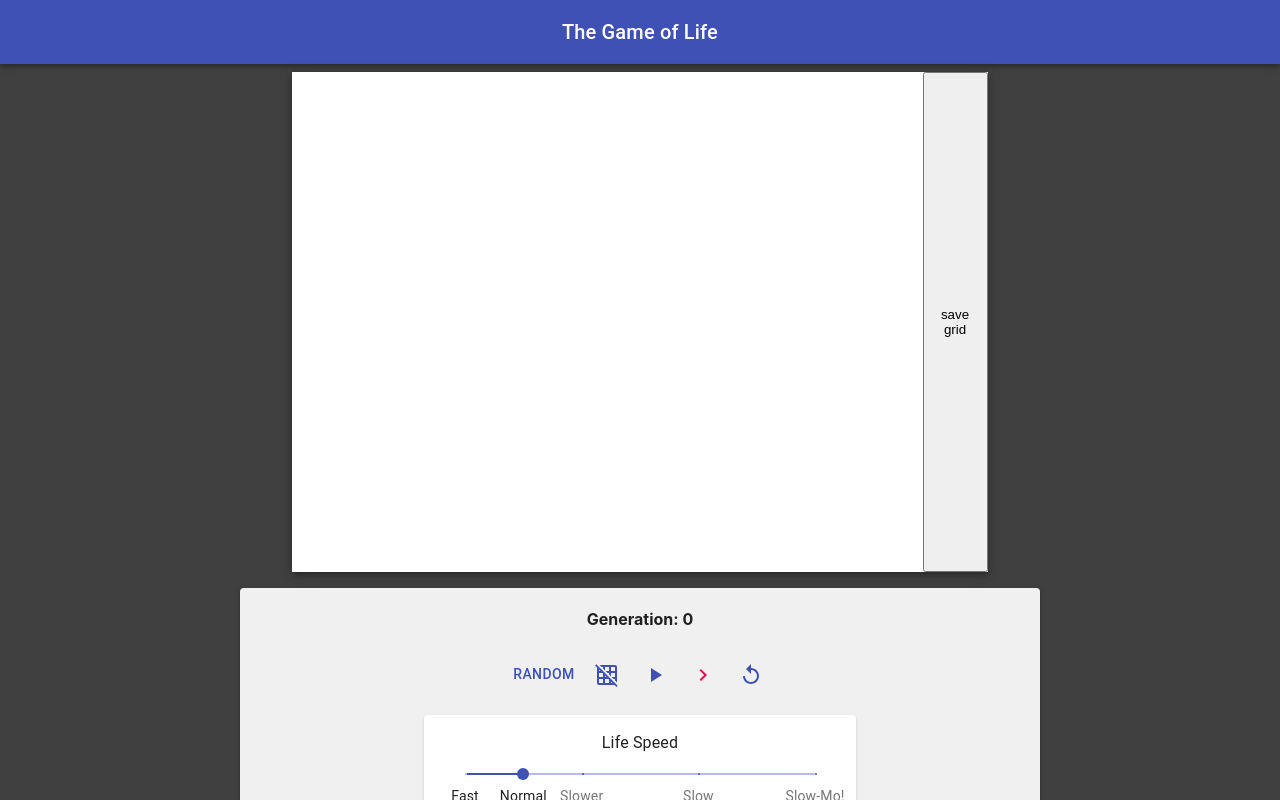
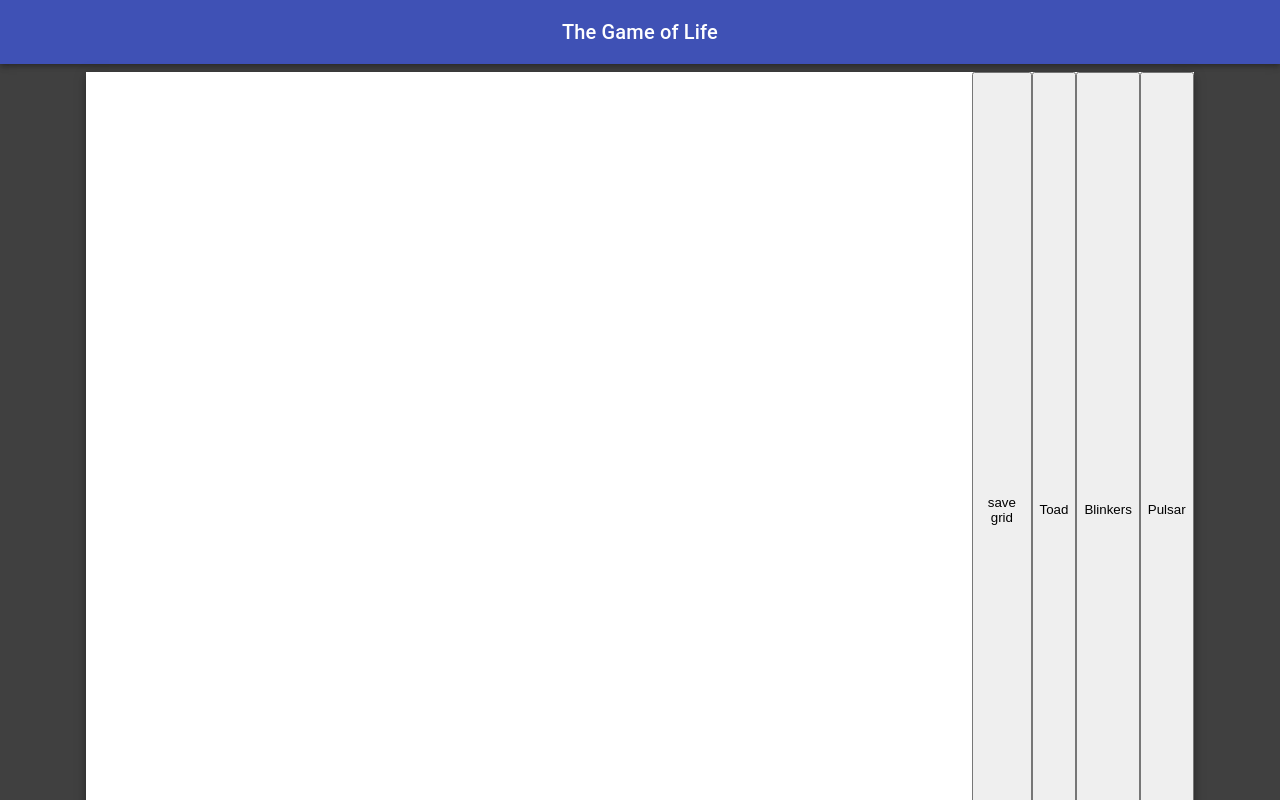
Before and after one commit to SyriiAdvent/game-of-life, a React (Create React App) app: page / in a window 1280 px wide. Shown: the top 800 px of the page. Built offline with nearby package versions, Linux system fonts and the light colour scheme.

Commit message:
implemented preGenerated structures

```diff
--- a/src/components/gameOfLife/Grid.tsx
+++ b/src/components/gameOfLife/Grid.tsx
@@ -8,6 +8,10 @@ import { useRecoilValue, useRecoilState } from 'recoil';
 import { generationState, animSpeed, startGame, nextLife, resetGame, randomizeGrid } from '../../stateStore/atoms'
 import { mouseStatus } from '../../stateStore/selecters'
 import { useLocalStorage } from '../../utils/useLocalStorage'
+// preset grid structures
+import { generateToad } from '../../utils/generateToad'
+import { generateBlinkers } from '../../utils/generateBlinkers'
+import { generatePulsar } from '../../utils/generatePulsar'
 
 interface StyleProps {
   root: BaseCSSProperties;
@@ -33,7 +37,7 @@ const useStyles = makeStyles((theme: Theme) =>
       width: "100%",
       height: "100%",
       display: "grid",
-      gridTemplateColumns: `repeat(25, 25px)`,
+      gridTemplateColumns: `repeat(35, 25px)`,
       // NEED TO PASS IN COL SIZE VIA PROPS
     },
   })
@@ -53,8 +57,8 @@ const useStyles = makeStyles((theme: Theme) =>
   const mouseDown = useRecoilValue(mouseStatus)
   const [grid, setGrid] = useState<IGrid>([]);
   const [gridSize, setGridSize] = useState<IGridSize>({
-    cols: 25,
-    rows: 20,
+    cols: 35,
+    rows: 35,
   });
   const { rows, cols } = gridSize;
   const neighborPositions = [
@@ -202,6 +206,9 @@ const useStyles = makeStyles((theme: Theme) =>
         })}
       </div>
       <button onClick={() => setSaveGrid(grid)}>save grid</button>
+      <button onClick={() => setGrid(prev => generateToad(prev))}>Toad</button>
+      <button onClick={() => setGrid(prev => generateBlinkers(prev))}>Blinkers</button>
+      <button onClick={() => setGrid(prev => generatePulsar(prev))}>Pulsar</button>
     </Paper>
   );
 };
--- /dev/null
+++ b/src/utils/generateBlinkers.ts
@@ -0,0 +1,40 @@
+import produce from 'immer'
+
+export const generateBlinkers = (arr: any) => {
+  return produce(arr, (pulsar: any[]) => {
+    const x = Math.floor(pulsar.length / 2)
+    const y = Math.floor(pulsar[x].length / 2)
+    const pillar = 3
+    for (let i = y - 7; i < y - 4; i++) {
+      // Vertical Pilars
+      pulsar[i][y - pillar] = 1 // topLeft
+      pulsar[i][y + pillar] = 1 // topRight
+      pulsar[i + 12][y - pillar] = 1 // bottomLeft
+      pulsar[i + 12][y + pillar] = 1 // bottomRight
+    }
+    // top middle pillars
+    for (let i = y - 4; i <= y + 10; i++) {
+      if (i === y - 7 + 6 ||
+          i === y - 7 + 7 ||
+          i === y - 7 + 10 ||
+          i === y - 7 + 13 ||
+          i === y - 7 + 14) {
+        pulsar[x - 3][i - pillar] = 0;
+      } else {
+        pulsar[x - 3][i - pillar] = 1;
+      }
+    }
+    // bottom middle pillars
+    for (let i = y - 4; i <= y + 10; i++) {
+      if (i === y - 7 + 6 ||
+          i === y - 7 + 7 ||
+          i === y - 7 + 10 ||
+          i === y - 7 + 13 ||
+          i === y - 7 + 14) {
+        pulsar[x + 3][i - pillar] = 0;
+      } else {
+        pulsar[x + 3][i - pillar] = 1;
+      }
+    }
+  })
+}
--- /dev/null
+++ b/src/utils/generatePulsar.ts
@@ -0,0 +1,88 @@
+import produce from 'immer'
+
+export const generatePulsar = (arr: any) => {
+  const mewarr = produce(arr, (pulsar: any[]) => {
+    const x = Math.floor(pulsar.length / 2)
+    const y = Math.floor(pulsar[x].length / 2)
+    const pillar = 3
+    for (let i = y - 7; i < y - 4; i++) {
+      // Vertical Pilars
+      pulsar[i][y - pillar] = 1 // topLeft
+      pulsar[i][y + pillar] = 1 // topRight
+      pulsar[i + 12][y - pillar] = 1 // bottomLeft
+      pulsar[i + 12][y + pillar] = 1 // bottomRight
+    }
+    // top middle pillars
+    for (let i = y - 4; i <= y + 10; i++) {
+      if (i === y - 7 + 6 ||
+          i === y - 7 + 7 ||
+          i === y - 7 + 10 ||
+          i === y - 7 + 13 ||
+          i === y - 7 + 14) {
+        pulsar[x - 3][i - pillar] = 0;
+      } else {
+        pulsar[x - 3][i - pillar] = 1;
+      }
+    }
+    // bottom middle pillars
+    for (let i = y - 4; i <= y + 10; i++) {
+      if (i === y - 7 + 6 ||
+          i === y - 7 + 7 ||
+          i === y - 7 + 10 ||
+          i === y - 7 + 13 ||
+          i === y - 7 + 14) {
+        pulsar[x + 3][i - pillar] = 0;
+      } else {
+        pulsar[x + 3][i - pillar] = 1;
+      }
+    }
+    // top mid box
+    for (let i = y - 7; i <= y + 10; i++) {
+      if (i <= y - 7 + 4 ||
+        i === y - 7 + 6 ||
+        i === y - 7 + 8 ||
+        i === y - 7 + 10 ||
+        i === y - 7 + 12 ||
+        i === y - 7 + 14 ||
+        i > y - 7 + 15) {
+        pulsar[x - 2][i - pillar] = 0;
+      } else {
+        pulsar[x - 2][i - pillar] = 1;
+      }
+      if(i === y - 7 + 7 ||
+        i === y - 7 + 8 ||
+        i === y - 7 + 12 ||
+        i === y - 7 + 13) {
+        pulsar[x - 1][i - pillar] = 1;
+      }
+    }
+    // bottom mid box
+    for (let i = y - 7; i <= y + 10; i++) {
+      if (i <= y - 7 + 4 ||
+        i === y - 7 + 6 ||
+        i === y - 7 + 8 ||
+        i === y - 7 + 10 ||
+        i === y - 7 + 12 ||
+        i === y - 7 + 14 ||
+        i > y - 7 + 15) {
+        pulsar[x + 2][i - pillar] = 0;
+      } else {
+        pulsar[x + 2][i - pillar] = 1;
+      }
+      if(i === y - 7 + 7 ||
+        i === y - 7 + 8 ||
+        i === y - 7 + 12 ||
+        i === y - 7 + 13) {
+        pulsar[x + 1][i - pillar] = 1;
+      }
+      // Adds 4 cells for the 4 outside pillars
+      if(i === y - 7 + 8 ||
+        i === y - 7 + 12){
+        pulsar[x - 5][i - pillar] = 1;
+        pulsar[x + 5][i - pillar] = 1;
+      }
+    }
+  })
+  console.log(mewarr)
+  return mewarr
+}
--- /dev/null
+++ b/src/utils/generateToad.ts
@@ -0,0 +1,14 @@
+import produce from 'immer'
+
+export const generateToad = (arr: any) => {
+  return produce(arr, (toad: any[]) => {
+    const x = Math.floor(toad.length / 2)
+    const y = Math.floor(toad[x].length / 2)
+    for (let i = y; i < y + 3; i++) {
+      toad[x][i] = 1
+    }
+    for (let i = y - 1; i < y + 2; i++) {
+      toad[x + 1][i] = 1
+    }
+  })
+}
```
